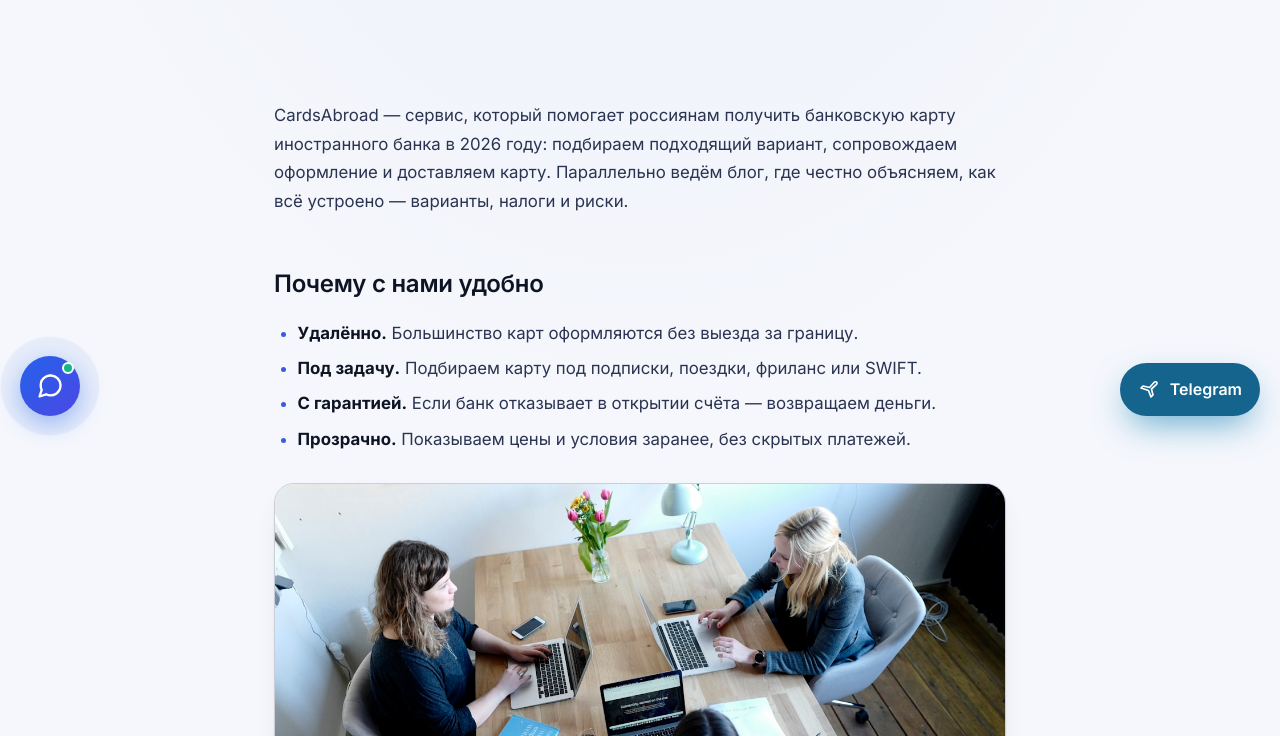
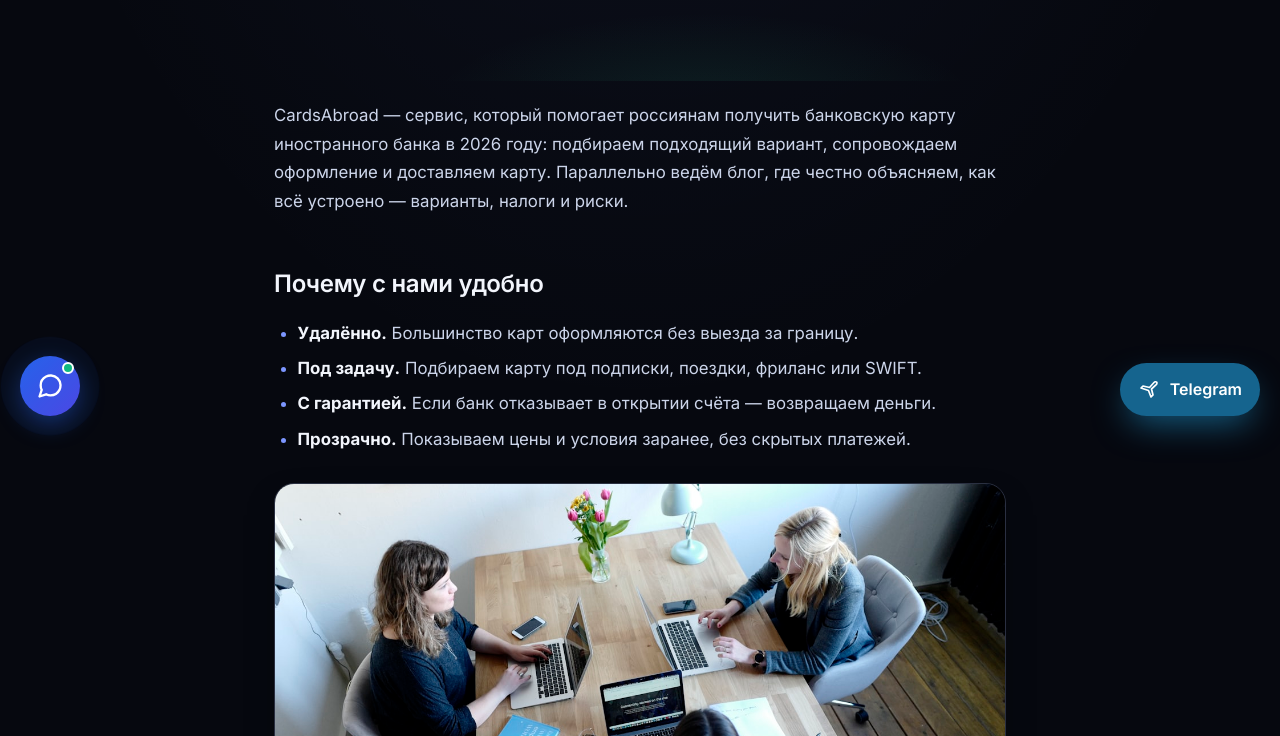
Before and after one commit to slavasaharov93-dotcom/cards-blog, a plain HTML site: page about.html in a window 1280 px wide. Shown: the part 364-1100 px from the top of the page. Drawn offline with Linux system fonts and the light colour scheme; a web font is replaced by a local one.

Commit message:
deploy: 1be34af6e43d697bbf6df8f5599547cfa92235d2

```diff
--- a/about.html
+++ b/about.html
@@ -19,7 +19,7 @@
   (function () {
     try {
       var t = localStorage.getItem('theme');
-      if (!t) t = matchMedia('(prefers-color-scheme: dark)').matches ? 'dark' : 'light';
+      if (!t) t = 'dark';   // тёмная тема по умолчанию для всех; выбор пользователя (если есть) уважается
       document.documentElement.setAttribute('data-theme', t);
     } catch (e) {}
   })();
```
Also changed, not shown: blog/top-stran-dlya-karty-rossiyanam-2026.html (+1 -1 lines), blog/zachem-rossiyaninu-zarubezhnaya-karta-2026.html (+1 -1 lines), blog/zarubezhnaya-karta-bez-problem-nalogi-otchetnost-limity.html (+1 -1 lines), cards.html (+1 -1 lines), index.html (+1 -1 lines), kazakhstan.html (+1 -1 lines), kyrgyzstan.html (+1 -1 lines), mastercard.html (+1 -1 lines), order.html (+1 -1 lines), services.html (+1 -1 lines), subscriptions.html (+1 -1 lines), tajikistan.html (+1 -1 lines), unionpay.html (+1 -1 lines), visa.html (+1 -1 lines).
